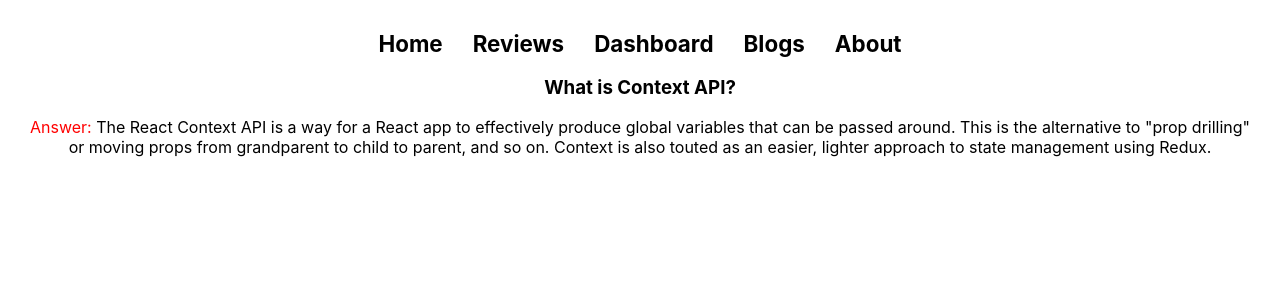
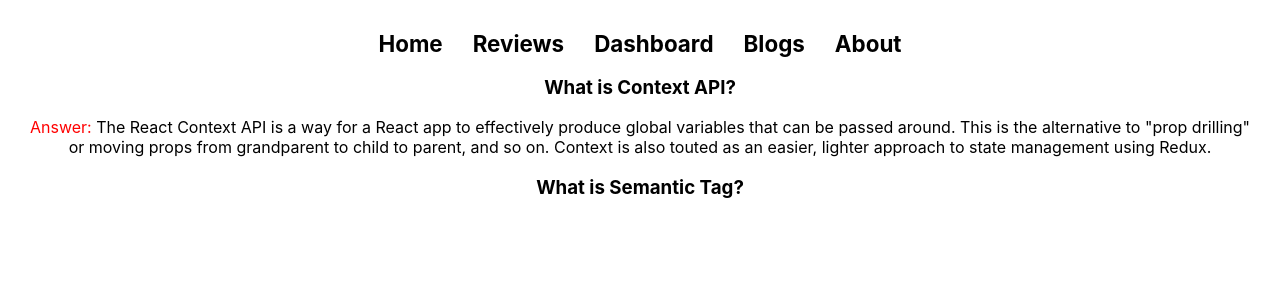
Before and after one commit to Shourov98hassan/t-shirt-lover, a React (Create React App) app: page /blogs in a window 1280 px wide. Shown: the top 300 px of the page. Built offline with nearby package versions, Linux system fonts and the light colour scheme.

Commit message:
second question

```diff
--- a/src/components/Blogs/Blogs.js
+++ b/src/components/Blogs/Blogs.js
@@ -6,7 +6,7 @@ const Blogs = () => {
            <h3>What is Context API?</h3>
            <p><span style={{color:'red'}} >Answer:</span> The React Context API is a way for a React app to effectively produce global variables that can be passed around. This is the alternative to "prop drilling" <br />
             or moving props from grandparent to child to parent, and so on. Context is also touted as an easier, lighter approach to state management using Redux.</p>
-
+            <h3>What is Semantic Tag?</h3>
         </div>
     );
 };
```
